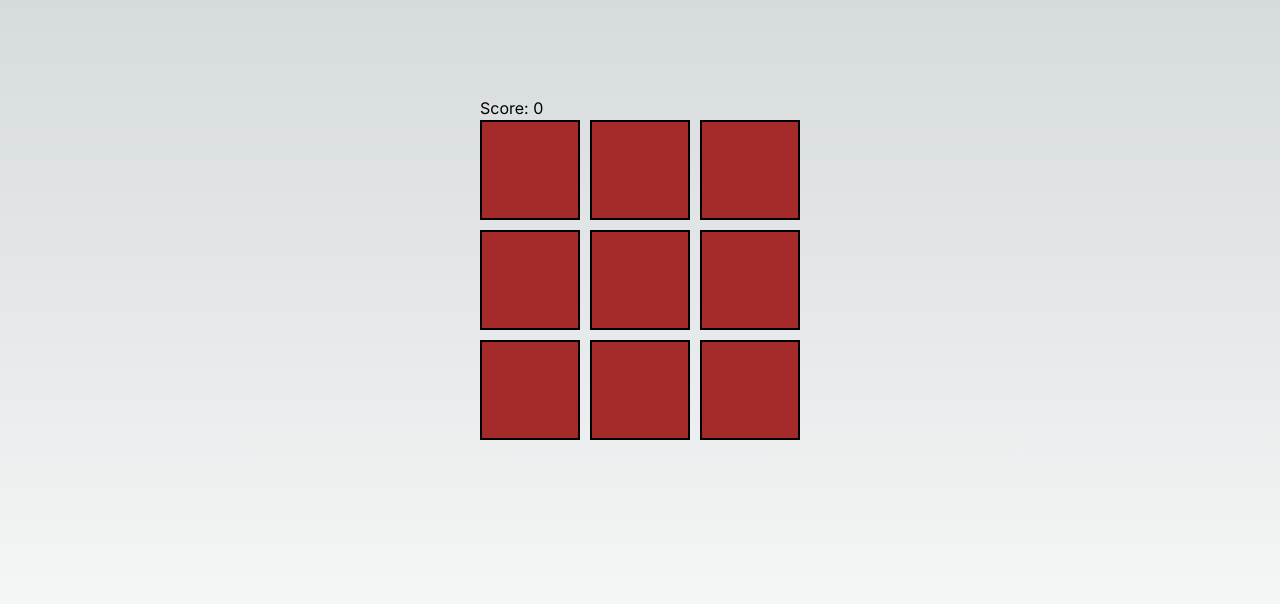
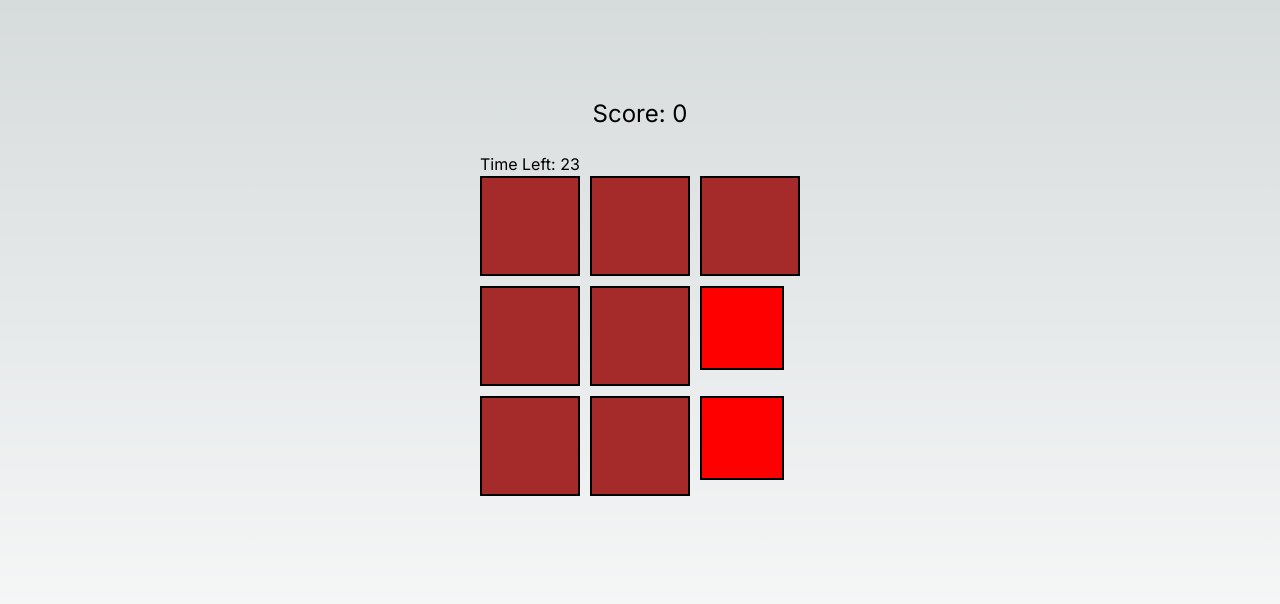
Before and after one commit to MarcusTSteinde/KarriereDag, a Next.js app in the folder whack/: page / in a window 1280 px wide. Shown: the top 604 px of the page. Built offline with nearby package versions, Linux system fonts and the light colour scheme.

Commit message:
feat: Whack-A-Mole mechanics

```diff
--- a/whack/app/globals.css
+++ b/whack/app/globals.css
@@ -47,3 +47,8 @@ body {
  background-color: red;
 
 }
+.score-board {
+  text-align: center;
+  margin-bottom: 20px;
+  font-size: 24px;
+}
--- a/whack/components/WhackAMole.tsx
+++ b/whack/components/WhackAMole.tsx
@@ -5,38 +5,64 @@ import Score from './Score';
 const WhackAMole = () => {
     const [score, setScore] = useState<number>(0);
     const [moles, setMoles] = useState<boolean[]>(Array(9).fill(false));
+    const [timeLeft, setTimeLeft] = useState<number>(30);
 
-    const showMole = () => {
-        const randomIndex = Math.floor(Math.random() * moles.length);
-        const newMoles = moles.slice();
-        newMoles[randomIndex] = true;
-        setMoles(newMoles);
-
-        setTimeout(() => {
-            const newMoles = moles.slice();
-            newMoles[randomIndex] = false;
-            setMoles(newMoles);
-        }, 1000); // Hide the mole after 1 second
+    // Hide a specific mole
+    const hideMole = (index: number) => {
+        setMoles(currentMoles => currentMoles.map((mole, moleIndex) => moleIndex === index ? false : mole));
     };
 
+    // Show a random mole
     useEffect(() => {
-        const interval = setInterval(showMole, 1500); // Show a mole every 1.5 seconds
-        return () => clearInterval(interval); // Clean up the interval on component unmount
-    }, [moles]);
+        let moleTimers: NodeJS.Timeout[] = [];
 
+        if (timeLeft > 0) {
+            const randomDelay = Math.random() * (550 - 200) + 200; // Random delay between 300 to 750ms
+            const randomIndex = Math.floor(Math.random() * moles.length);
+            moleTimers = moles.map((_, index) => {
 
+                return setTimeout(() => {
+                    setMoles(currentMoles => {
+                        if (timeLeft <= 0) return currentMoles; // Don't show new moles if time is up
+                        const newMoles = [...currentMoles];
+                        newMoles[randomIndex] = true;
+
+                        // Hide this mole after some time
+                        setTimeout(() => hideMole(randomIndex), 1000);
+                        return newMoles;
+                    });
+                }, randomDelay); // Randomize appearance time
+            });
+        }
+
+        return () => {
+            moleTimers.forEach(clearTimeout);
+        };
+    }, [timeLeft, moles]);
+
+    // Update timer every second
+    useEffect(() => {
+        const timer = setTimeout(() => {
+            if (timeLeft > 0) {
+                setTimeLeft(timeLeft - 1);
+            }
+        }, 1000);
+
+        return () => clearTimeout(timer);
+    }, [timeLeft]);
+
+    // Handle mole whack
     const handleWhack = (index: number) => {
         if (moles[index]) {
-            setScore(score + 1);
-            const newMoles = moles.slice();
-            newMoles[index] = false;
-            setMoles(newMoles);
+            setScore(prevScore => prevScore + 1);
+            hideMole(index);
         }
     };
 
     return (
         <div>
-        <Score currentScore={score} />
+            <Score currentScore={score} />
+            <div>Time Left: {timeLeft}</div>
             <div className="game-grid page">
                 {moles.map((mole, index) => (
                     <div key={index} className={`mole-hole ${mole ? 'mole-visible' : ''}`} onClick={() => handleWhack(index)}>
@@ -44,7 +70,7 @@ const WhackAMole = () => {
                     </div>
                 ))}
             </div>
-            </div>
+        </div>
     );
 };
 
```
